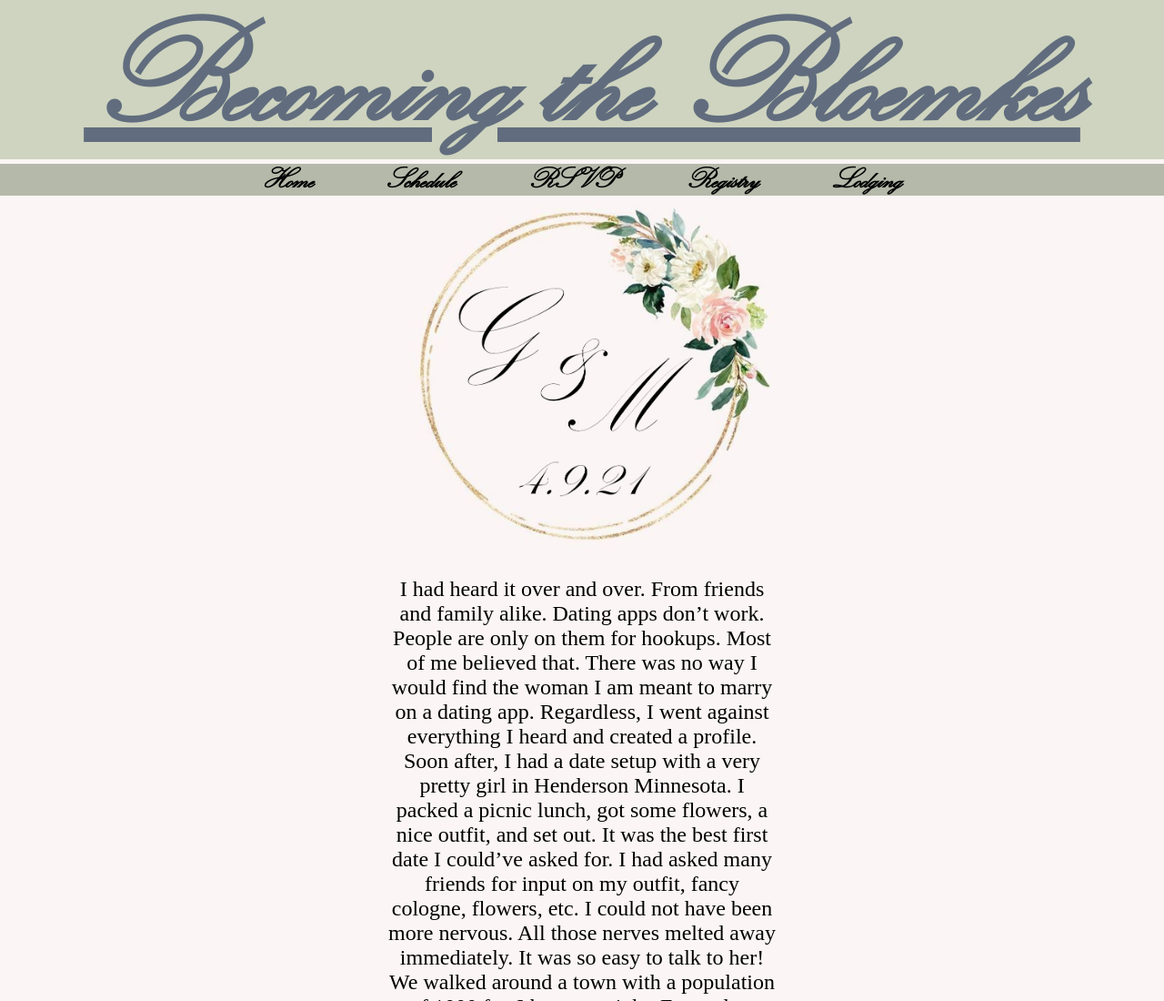
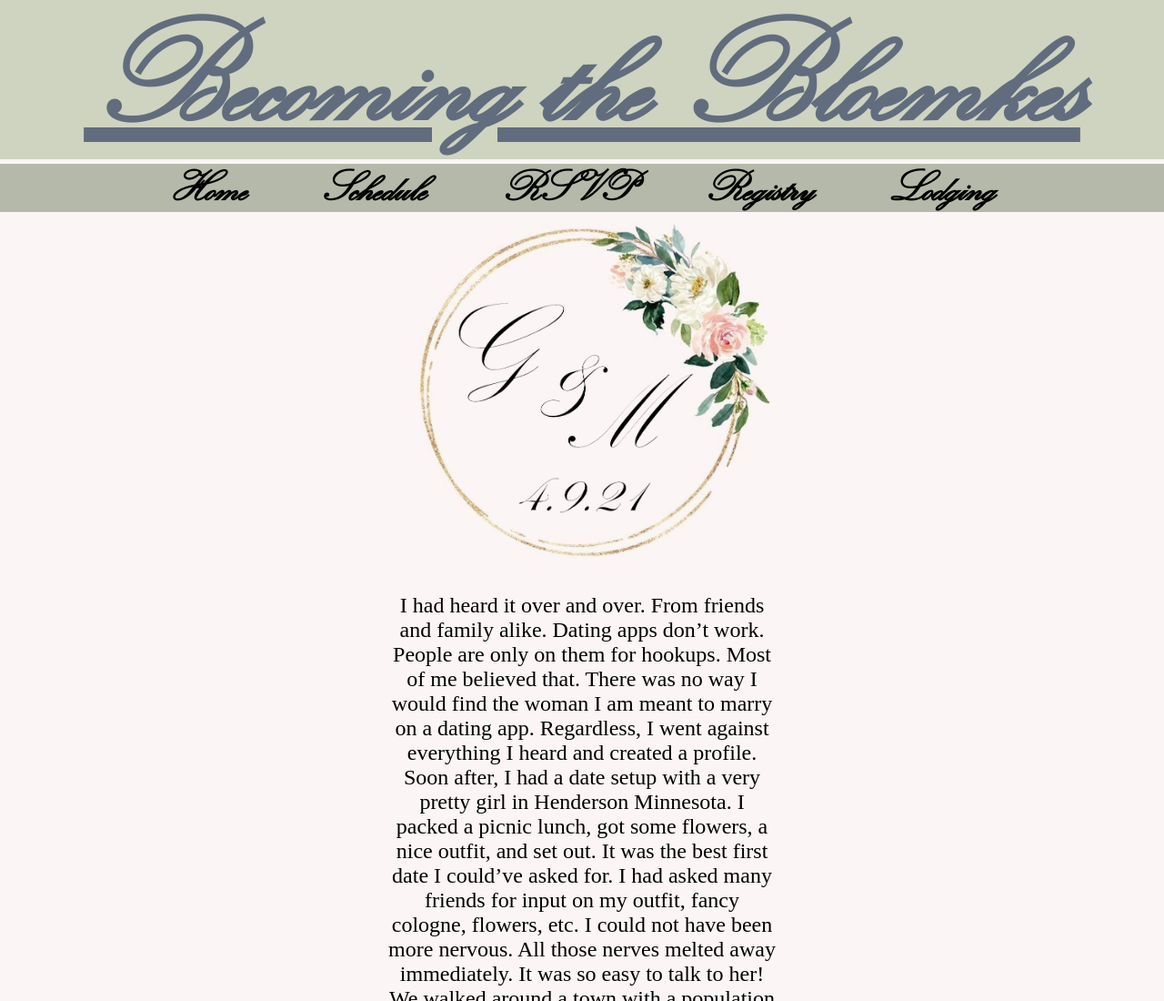
Before and after one commit to MatthewBloemke/MatthewBloemke.github.io, a website: page index.html in a window 1280 px wide. Shown: the top 1100 px of the page at 91% size. Drawn offline with Linux system fonts and the light colour scheme.

Commit message:
More font changes

```diff
--- a/indexStyle.css
+++ b/indexStyle.css
@@ -28,7 +28,7 @@ nav {
     margin-bottom: 10px;
     font-family: mySecondFont;
     text-align: center;
-    font-size: 2em;
+    font-size: 3em;
     background-color: #b5b9aa;
 }
 nav a {
@@ -48,7 +48,7 @@ img {
 }
 .display {
     width: auto;
-    height: 275px;
+    height: 285px;
 }
 .row {
     display: flex;
--- a/itineraryStyle.css
+++ b/itineraryStyle.css
@@ -29,7 +29,7 @@ nav {
     margin-bottom: 5px;
     font-family: mySecondFont ;
     text-align: center;
-    font-size: 2em;
+    font-size: 3em;
     background-color: #b5b9aa;
 }
 nav a {
--- a/lodgingStyle.css
+++ b/lodgingStyle.css
@@ -28,7 +28,7 @@ nav {
     margin-bottom: 5px;
     font-family: mySecondFont;
     text-align: center;
-    font-size: 2em;
+    font-size: 3em;
     background-color: #b5b9aa;
 }
 nav a {
--- a/registryStyle.css
+++ b/registryStyle.css
@@ -28,7 +28,7 @@ nav {
     margin-bottom: 5px;
     font-family: mySecondFont ;
     text-align: center;
-    font-size: 2em;
+    font-size: 3em;
     background-color: #b5b9aa;
 }
 nav a {
--- a/rsvpStyle.css
+++ b/rsvpStyle.css
@@ -27,7 +27,7 @@ h1 {
 nav {
     font-family: mySecondFont ;
     text-align: center;
-    font-size: 2em;
+    font-size: 3em;
     background-color: #b5b9aa;
 }
 nav a {
```
